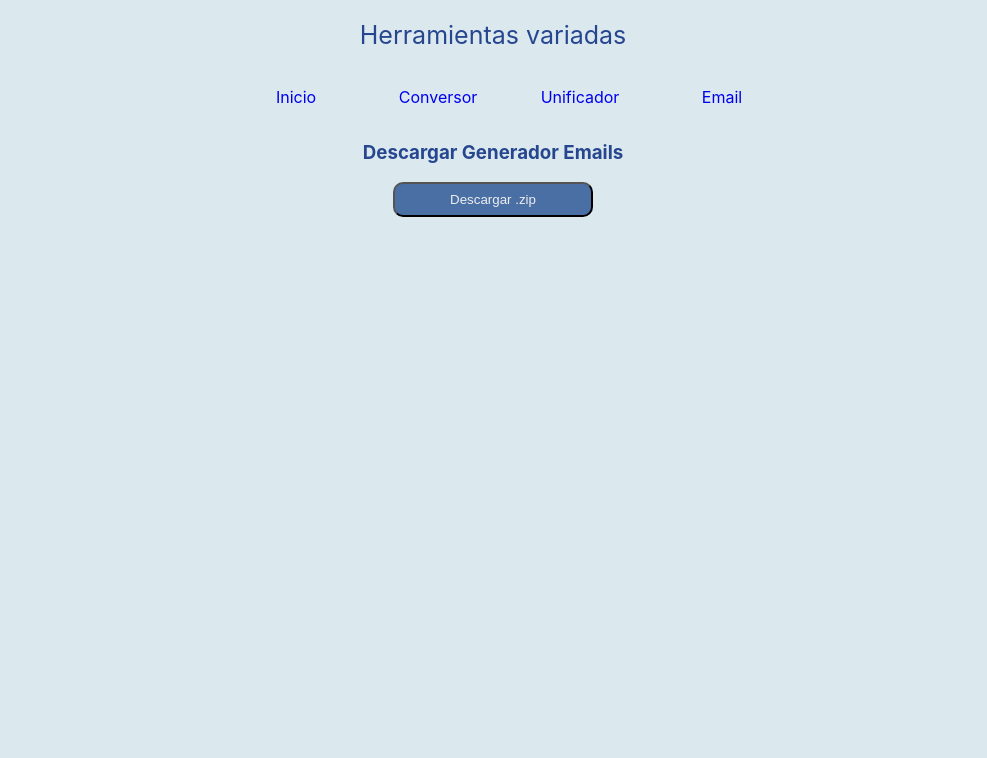
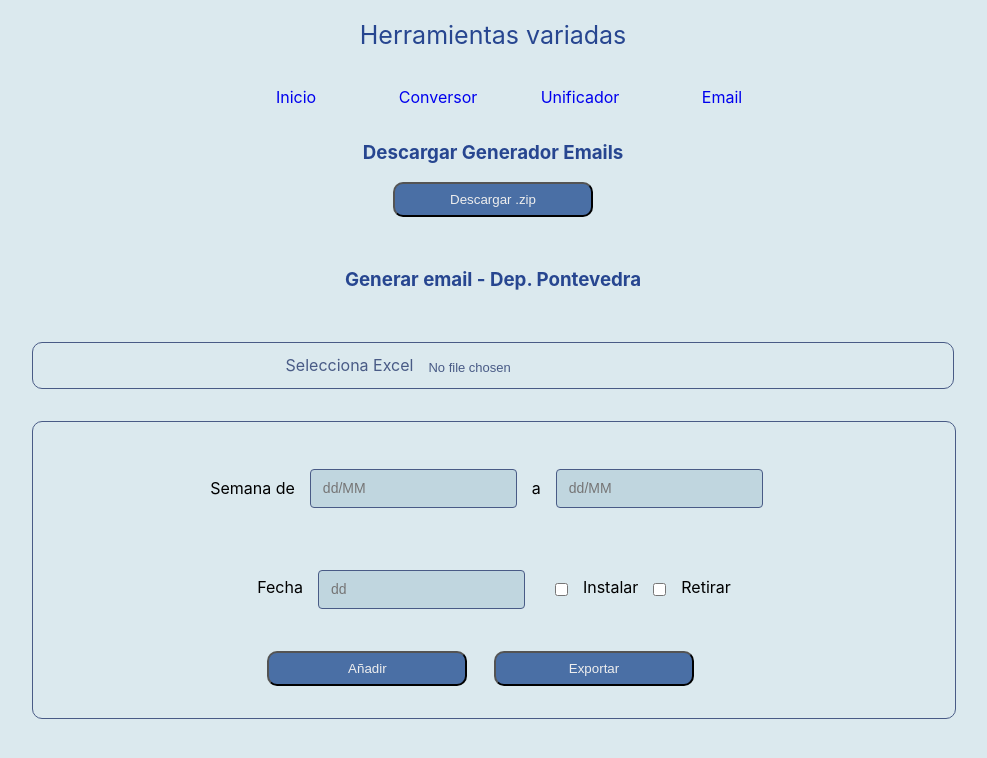
Before and after one commit to antoniovilaAntea/herramientas-varias, a React (Create React App) app: page /email in a window 1280 px wide. Shown: the top 758 px of the page, without its empty margins (147-1134 px from the left). Built offline with nearby package versions, Linux system fonts and the light colour scheme.

Commit message:
style: update style

```diff
--- a/src/Components/estilo.css
+++ b/src/Components/estilo.css
@@ -4,6 +4,7 @@
   align-items: center;
   margin-top: 2em;
   margin-bottom: 2em;
+  width: 90%;
 
   a button {
     color: #eeeeee;
--- a/src/Pages/Emails/emails.tsx
+++ b/src/Pages/Emails/emails.tsx
@@ -1,8 +1,18 @@
 import React from "react";
+import EmailGenerator from "../../Components/EmailGenerator";
 
 const Emails = () => {
   return (
     <>
+      <div
+        style={{
+          width: "100%",
+          display: "flex",
+          flexDirection: "column",
+          alignItems: "center",
+          marginBottom: "2em",
+        }}
+      >
         <h3>Descargar Generador Emails</h3>
         <a
           href="https://iceacsaconsultores-my.sharepoint.com/:u:/g/personal/antoniovila_anteagroup_es/ESCk61grpIdEiEc2t-woFiUB-OzdT8vCYsI3yH1ORRZ6wA?e=Rg2UpU"
@@ -12,6 +22,18 @@ const Emails = () => {
         >
           <button>Descargar .zip</button>
         </a>
+      </div>
+      <div
+        style={{
+          width: "100%",
+          display: "flex",
+          flexDirection: "column",
+          alignItems: "center",
+        }}
+      >
+        <h3>Generar email - Dep. Pontevedra</h3>
+        <EmailGenerator></EmailGenerator>
+      </div>
     </>
   );
 };
```
Lines whose indentation alone changed are shown as unchanged.
